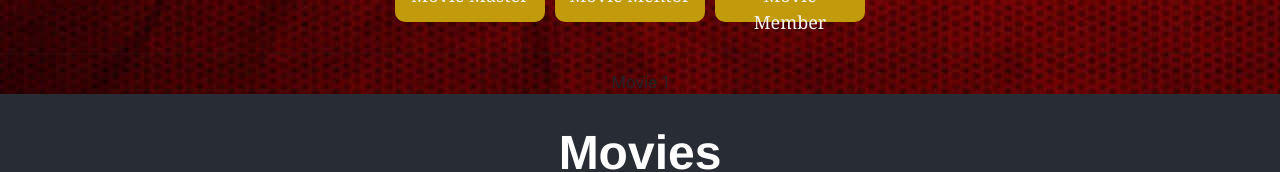
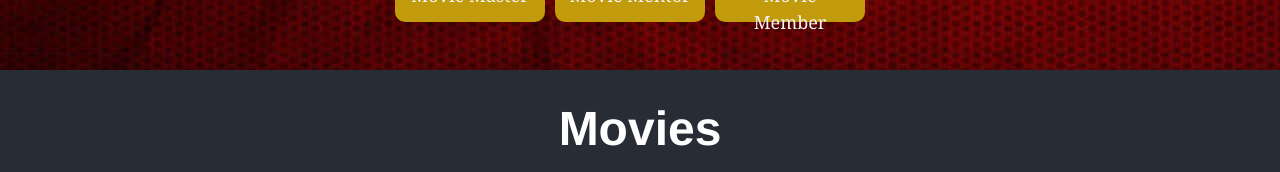
Before and after one commit to faithlovell/the-film-feed, a React (Create React App) app: page / in a window 1280 px wide. Shown: the part 512-684 px from the top of the page. Built offline with nearby package versions, Linux system fonts and the light colour scheme.

Commit message:
got rid of filler movie 1 widget

```diff
--- a/src/AllMoviesList.tsx
+++ b/src/AllMoviesList.tsx
@@ -51,28 +51,6 @@ export function AllMoviesList({
 
     return (
         <>
-            <div
-                className="movie"
-                draggable
-                onDragStart={(e) =>
-                    handleOnDrag(e, {
-                        id: 1,
-                        title: "Harry Potter and the Philosopher's Stone",
-                        cast: [
-                            "Daniel Radcliffe",
-                            "Emma Watson",
-                            "Rupert Grint"
-                        ],
-                        rating: "PG",
-                        audienceRating: 0,
-                        inTheaters: true,
-                        image: "x",
-                        description: ""
-                    })
-                }
-            >
-                Movie 1
-            </div>
             <>
                 <div className="all-movies-list">
                     <h2 className="title">Movies</h2>
```
